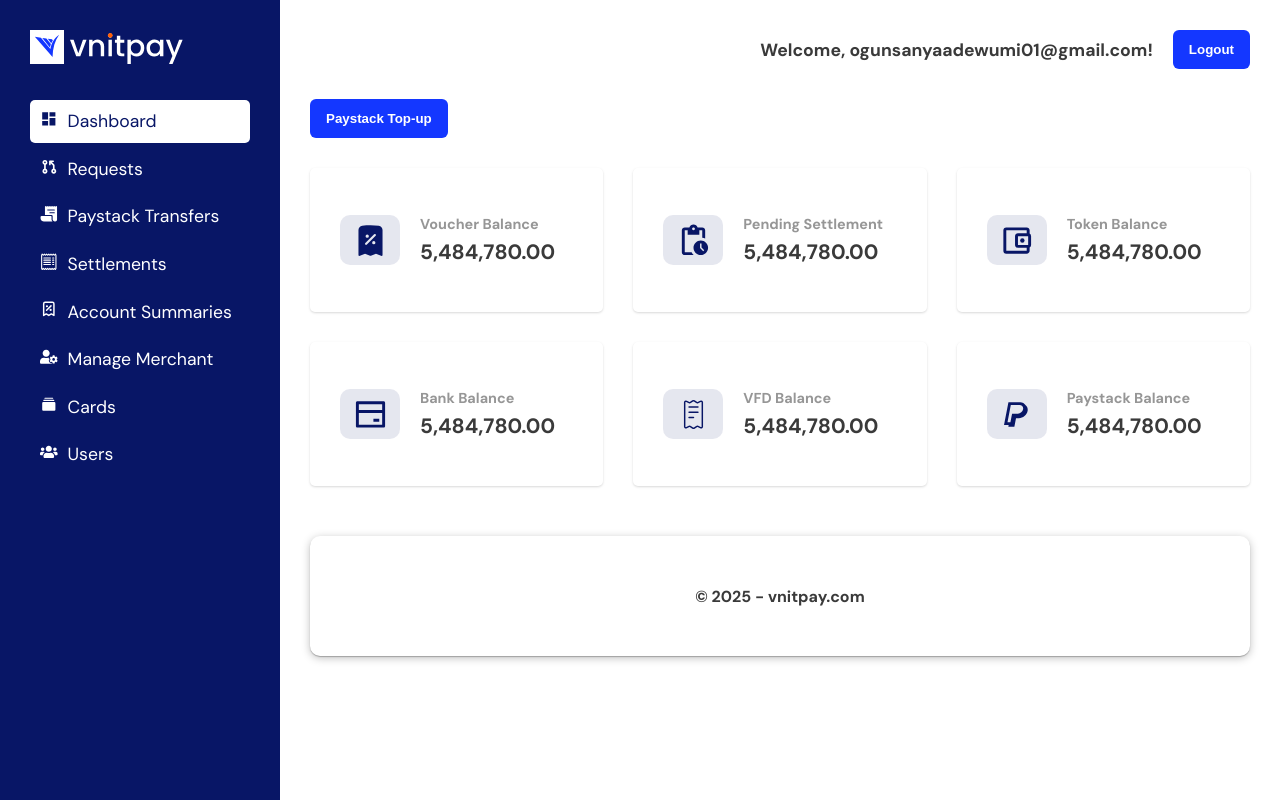
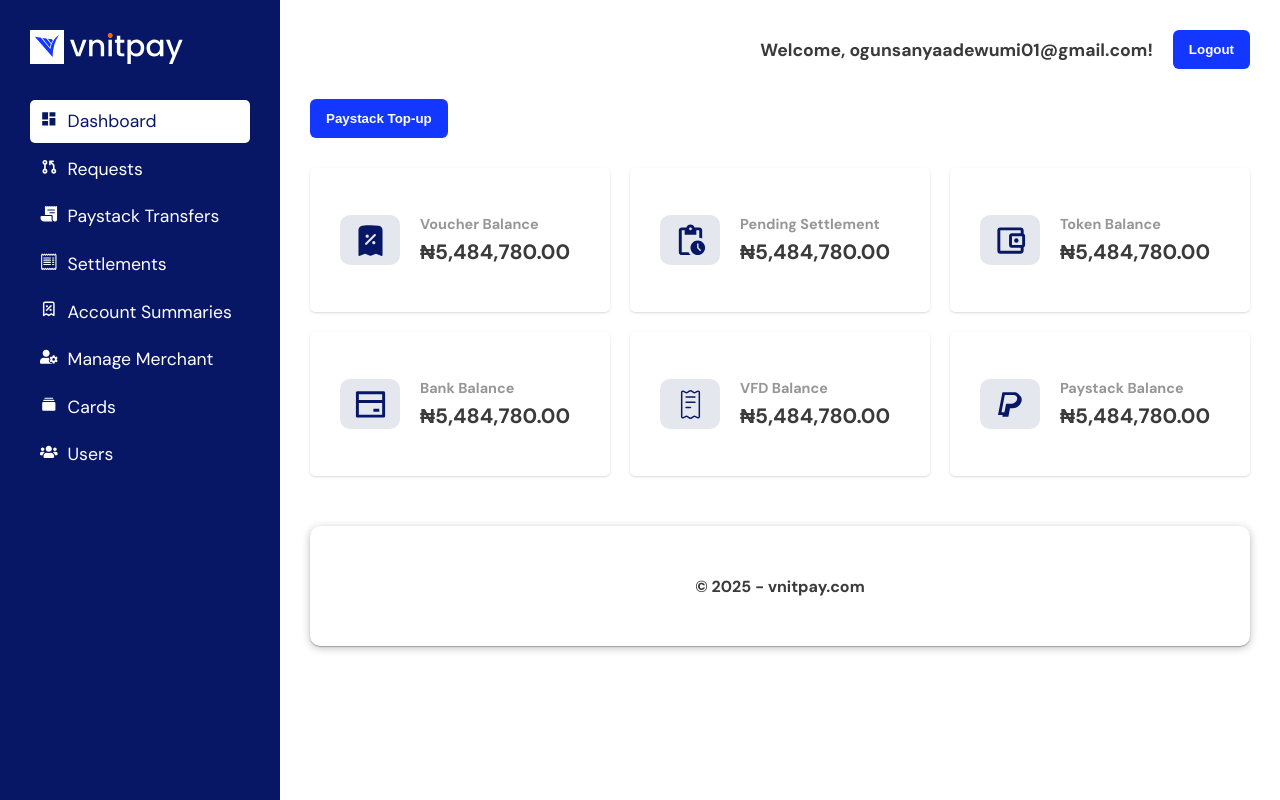
Before and after one commit to adewumi7109/vnitpayadmin, a Next.js app: page /dashboard in a window 1280 px wide. Built offline with nearby package versions, Linux system fonts and the light colour scheme.

Commit message:
fixed dashboard rwd

```diff
--- a/src/app/dashboard/dashboard.module.css
+++ b/src/app/dashboard/dashboard.module.css
@@ -1,7 +1,7 @@
 .container {
     display: flex;
     flex-wrap: wrap;
-    gap: 30px;
+    gap: 20px;
     margin-top: 30px;
   }
 
--- a/src/app/dashboard/page.tsx
+++ b/src/app/dashboard/page.tsx
@@ -18,22 +18,22 @@
   const voucherData = [
     {
       title: "Voucher Balance",
-      amount: "5,484,780.00",
+      amount: "₦5,484,780.00",
       icon: <HiReceiptPercent />,
     },
     {
       title: "Pending Settlement",
-      amount: "5,484,780.00",
+      amount: "₦5,484,780.00",
       icon: <MdPendingActions />,
     },
     {
       title: "Token Balance",
-      amount: "5,484,780.00",
+      amount: "₦5,484,780.00",
       icon: <MdOutlineAccountBalanceWallet />,
     },
-    { title: "Bank Balance", amount: "5,484,780.00", icon: <RiBankCardLine /> },
-    { title: "VFD Balance", amount: "5,484,780.00", icon: <CiReceipt /> },
-    { title: "Paystack Balance", amount: "5,484,780.00", icon: <CgPaypal /> },
+    { title: "Bank Balance", amount: "₦5,484,780.00", icon: <RiBankCardLine /> },
+    { title: "VFD Balance", amount: "₦5,484,780.00", icon: <CiReceipt /> },
+    { title: "Paystack Balance", amount: "₦5,484,780.00", icon: <CgPaypal /> },
   ];
   const { showModal } = useModal();
   const toggleModal = () => {
```
